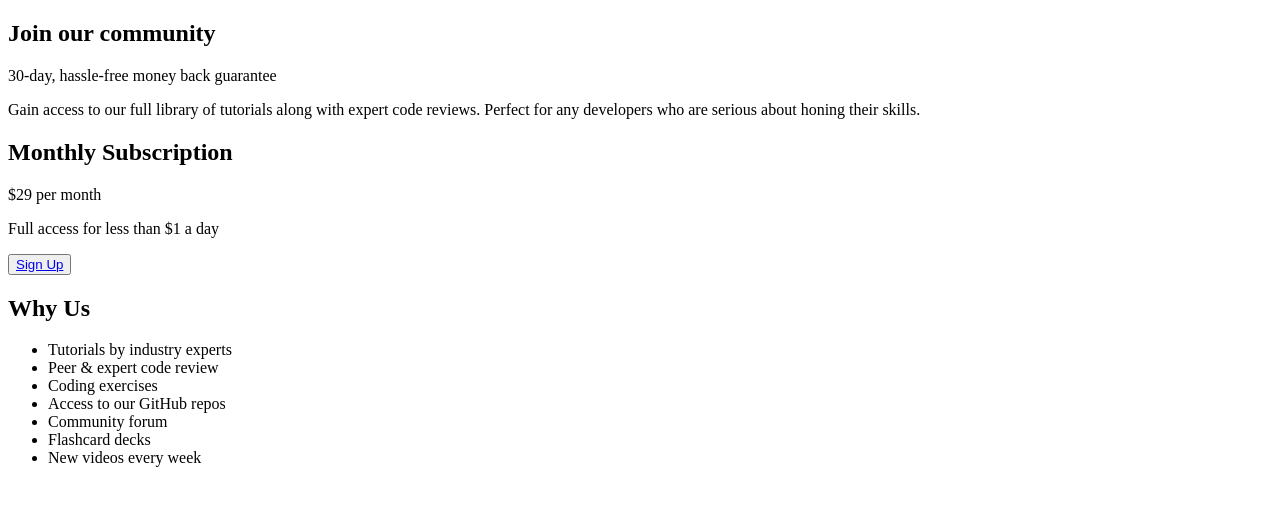
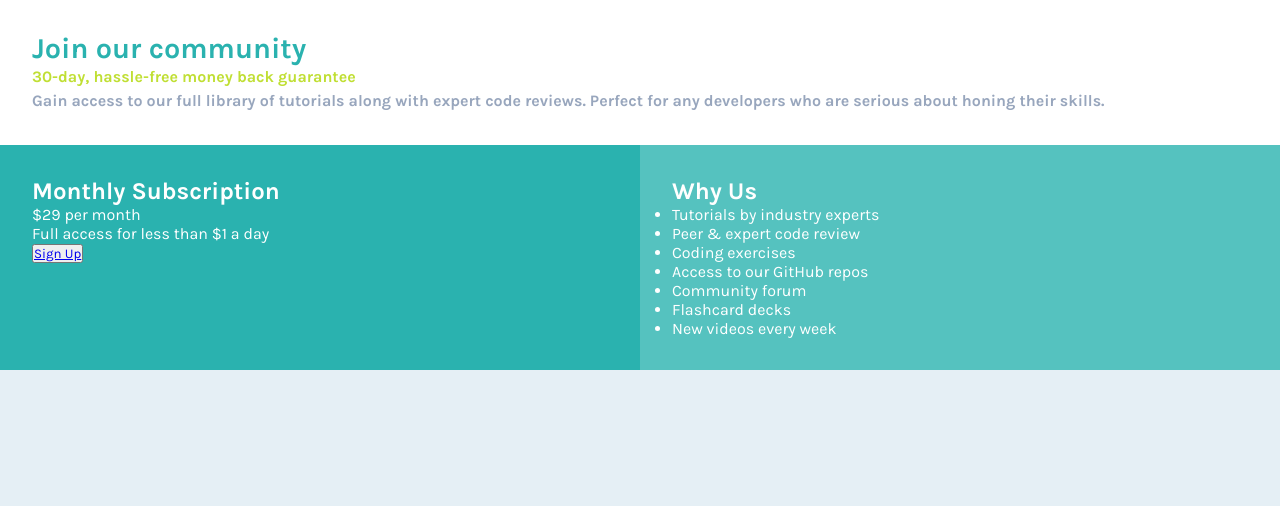
Before and after one commit to kenzotakamori/frontendmentor-single-price, a plain HTML site: page index.html in a window 1280 px wide. Drawn offline with Linux system fonts and the light colour scheme.

Commit message:
start scss

```diff
--- a/index.html
+++ b/index.html
@@ -8,14 +8,10 @@
 
   <title>Frontend Mentor | Single Price Grid Component</title>
 
-  <!-- Feel free to remove these styles or customise in your own stylesheet 👍 -->
-  <style>
-    .attribution { font-size: 11px; text-align: center; }
-    .attribution a { color: hsl(228, 45%, 44%); }
-  </style>
+  <link rel="stylesheet" href="style.css">
 </head>
 <body>
-  <section>
+  <section id="join-community">
     <h2>Join our community</h2>
     <p>30-day, hassle-free money back guarantee</p>
     <p>
@@ -23,7 +19,7 @@
       Perfect for any developers who are serious about honing their skills.
     </p>
   </section>
-  <section>
+  <section id="subscription">
     <h2>Monthly Subscription</h2>
     <div class="month-price">
       <span>&dollar;29</span> per month
@@ -33,7 +29,7 @@
       <a href="#">Sign Up</a>
     </button>
   </section>
-  <section>
+  <section id="why-us">
     <h2>Why Us</h2>
     <ul>
       <li>Tutorials by industry experts</li>
--- /dev/null
+++ b/style.scss
@@ -0,0 +1,61 @@
+@import url('https://fonts.googleapis.com/css2?family=Karla:wght@400;700&display=swap');
+
+$cyan: hsl(179, 62%, 43%);
+$bright-yellow: hsl(71, 73%, 54%);
+$light-gray: hsl(204, 43%, 93%);
+$grayish-blue: hsl(218, 22%, 67%);
+
+* {
+    margin: 0;
+    padding: 0;
+    box-sizing: border-box;
+    font-family: 'Karla', sans-serif;
+}
+
+html {
+    background-color: $light-gray;
+}
+
+body {
+    font-size: 16px;
+    display: grid;
+    grid-template-columns: repeat(2, 1fr);
+    border-radius: 1rem;
+    @media screen and (max-width: 800px) {
+        grid-template-columns: unset;
+    }
+}
+
+section {
+    padding: 2rem;
+}
+
+section#join-community {
+    grid-column: 1 / 3;
+    background: white;
+    h2 {
+        font-size: 1.8rem;
+        color: $cyan;
+        font-weight: 700;
+    }
+    p {
+        color: $grayish-blue;
+        line-height: 1.5rem;
+        font-weight: 700;
+    }
+    p:first-of-type {
+        color: $bright-yellow;
+    }
+}
+
+section#subscription {
+    background-color: $cyan;
+    color: white;
+}
+
+section#why-us {
+    background-color: $cyan;
+    color: white;
+    -webkit-box-shadow: inset 0 0 0 200px rgb(255 255 255 / 20%);
+    box-shadow: inset 0 0 0 200px rgb(255 255 255 / 20%);
+}
```
Also changed, not shown: style.css (added), 1 other file.
